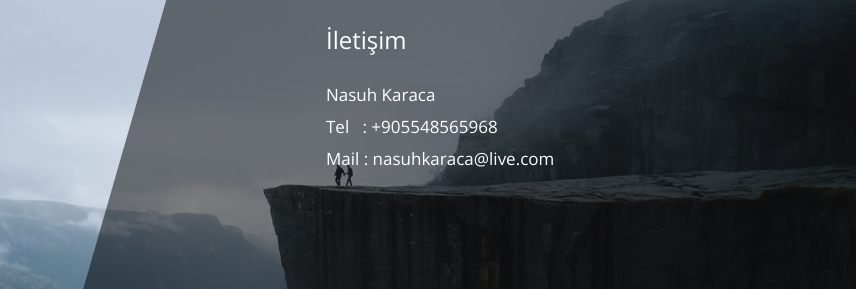
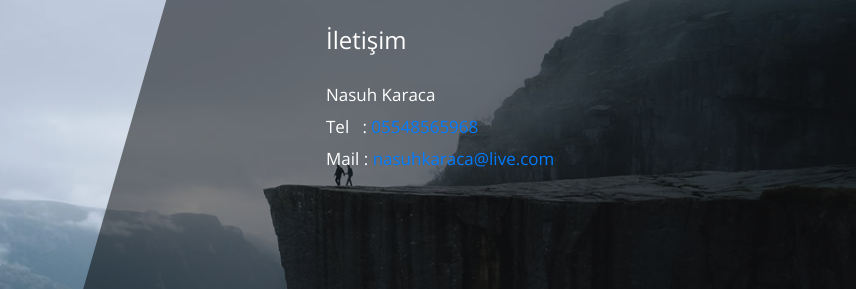
Before and after one commit to nasuh-karaca/karaca, a plain HTML site: page contact.html in a window 1280 px wide. Shown: the part 173-462 px from the top of the page, 424-1280 px from the left. Drawn offline with nearby package versions, Linux system fonts and the light colour scheme.

Commit message:
Update contact.html

```diff
--- a/contact.html
+++ b/contact.html
@@ -69,7 +69,7 @@ https://templatemo.com/tm-550-diagoona
                 <main class="tm-col-right tm-contact-main"> <!-- Content -->
                     <section class="tm-content tm-contact">
                         <h2 class="mb-4 tm-content-title">İletişim</h2>
-                        <p class="mb-85">Nasuh Karaca<br> Tel&nbsp;&nbsp;&nbsp;: +905548565968 <br> Mail&nbsp;: nasuhkaraca@live.com</p>
+                        <p class="mb-85">Nasuh Karaca<br> Tel&nbsp;&nbsp;&nbsp;: <a href="tel:0(554) 856-5968">05548565968</a> <br> Mail&nbsp;: <a href="mailto:nasuhkaraca@live.com">nasuhkaraca@live.com</a></p>
 
                         </form>
                     </section>
```
